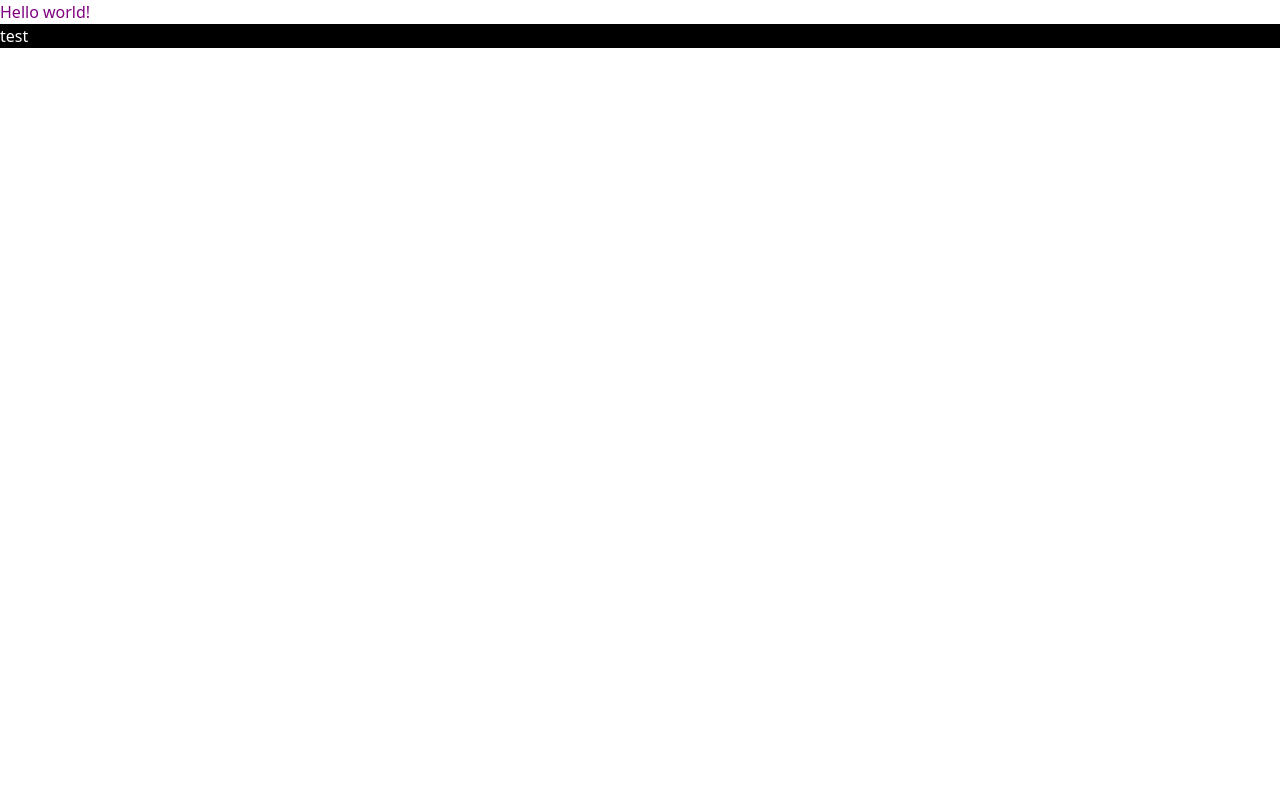
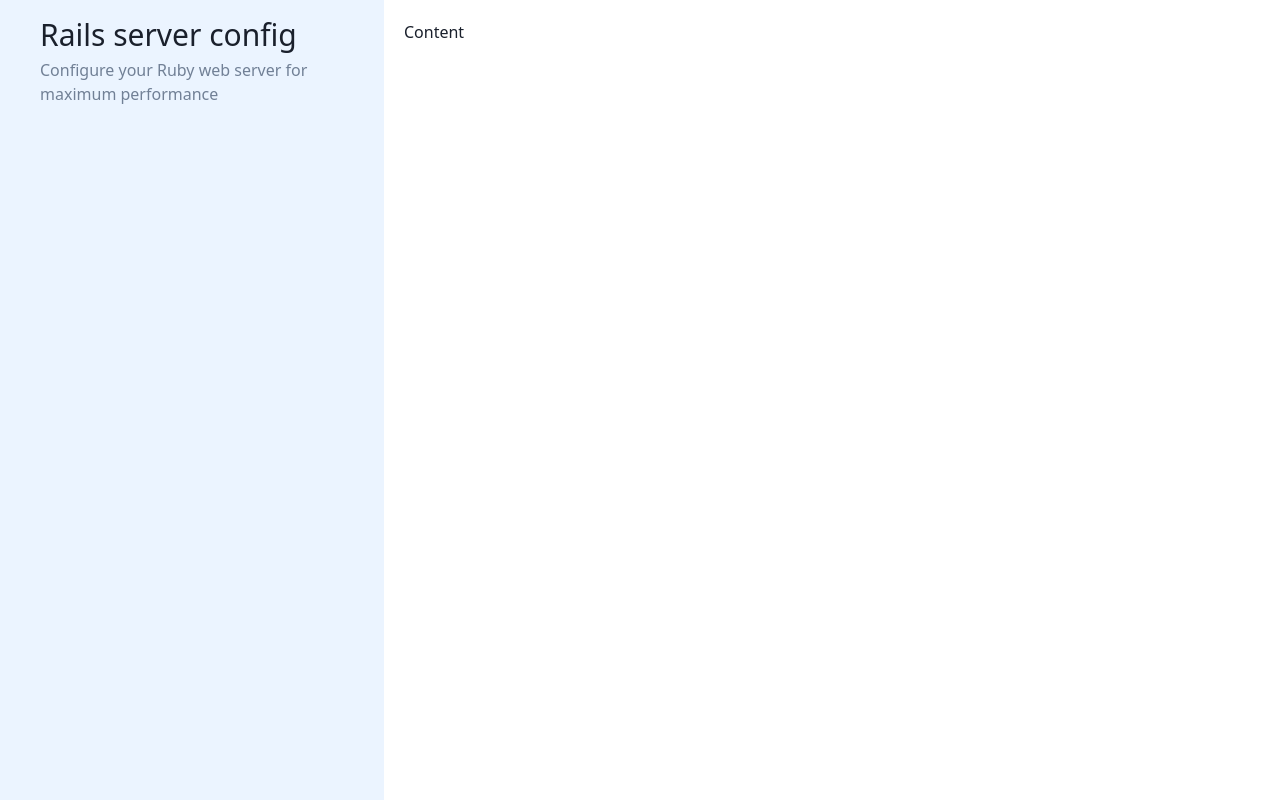
Before and after one commit to richardvenneman/rails-server-config, a Svelte app: page / in a window 1280 px wide. Built offline with nearby package versions, Linux system fonts and the light colour scheme.

Commit message:
Implement layout

```diff
--- a/public/index.html
+++ b/public/index.html
@@ -1,17 +1,18 @@
 <!doctype html>
-<html>
+<html class="bg-indigo-100 antialiased">
 <head>
-	<meta charset='utf8'>
-	<meta name='viewport' content='width=device-width'>
+	<meta charset="utf8">
+	<meta name="viewport" content="width=device-width">
 
-	<title>Svelte app</title>
+	<title>Rails Server config</title>
+	<meta name="description" content="Configure your Ruby web server for maximum performance">
 
-	<link rel='icon' type='image/png' href='/favicon.png'>
-	<link rel='stylesheet' href='/bundle.css'>
+	<link rel="icon" type="image/png" href="/favicon.png">
+	<link rel="stylesheet" href="/bundle.css">
 
-	<script defer src='/bundle.js'></script>
+	<script defer src="/bundle.js"></script>
 </head>
 
-<body>
+<body class="font-sans text-gray-900 leading-normal">
 </body>
 </html>
--- a/src/App.svelte
+++ b/src/App.svelte
@@ -1,13 +1,9 @@
-<script>
-	export let name;
-</script>
-
-<style>
-	h1 {
-		color: purple;
-	}
-</style>
-
-<h1>Hello {name}!</h1>
-
-<div class="bg-black text-white">test</div>
+<div class="flex flex-wrap md:h-screen">
+	<div class="p-5 bg-white w-full order-2 flex-none md:flex-1 md:p-5">
+		Content
+	</div>
+	<aside class="px-10 py-5 mb-4 w-full text-center order-1 md:mb-0 md:max-w-sm md:text-left">
+		<h1 class="text-3xl leading-none text-gray-900">Rails server config</h1>
+		<h2 class="text-1xl text-gray-600 mt-2">Configure your Ruby web server for maximum performance</h2>
+	</aside>
+</div>
--- a/src/main.css
+++ b/src/main.css
@@ -1,3 +1,7 @@
 @import "tailwindcss/base";
+
 @import "tailwindcss/components";
+
+/* Add custom component classes where */
+
 @import "tailwindcss/utilities";
```
